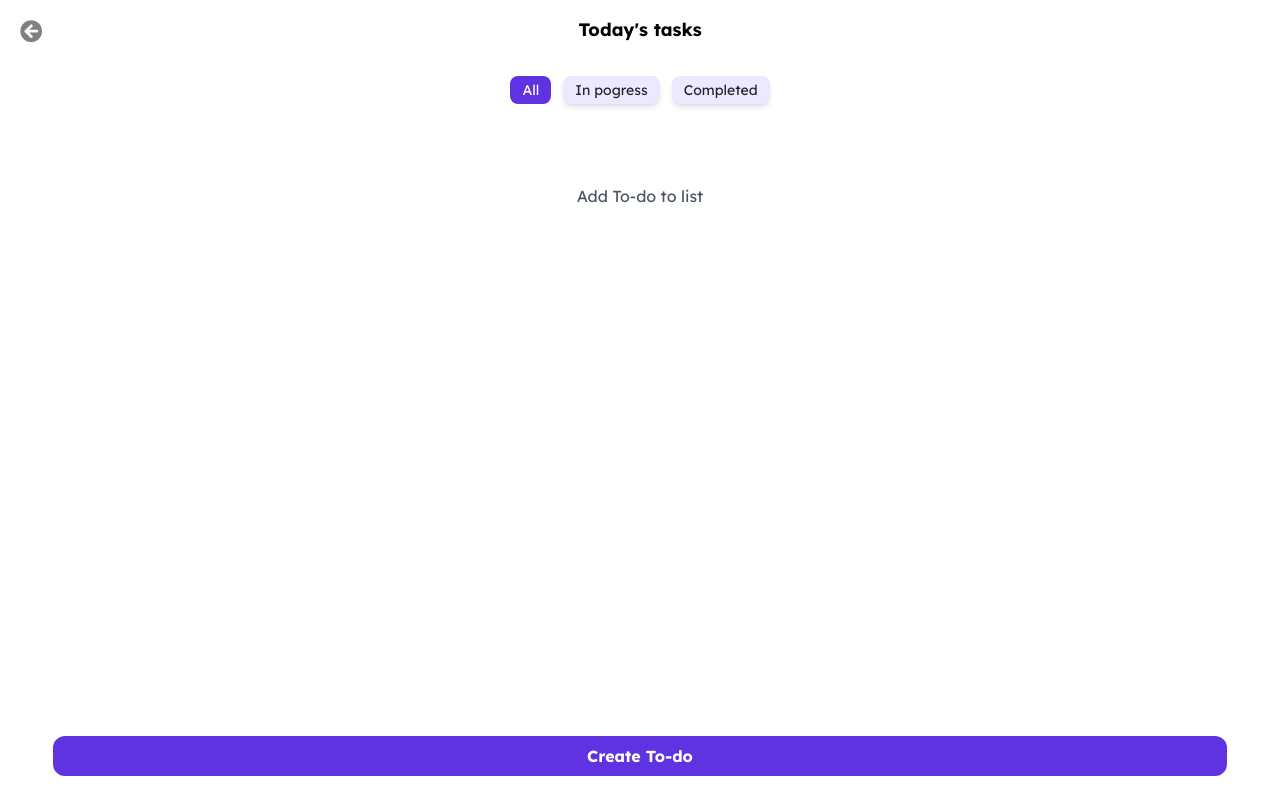
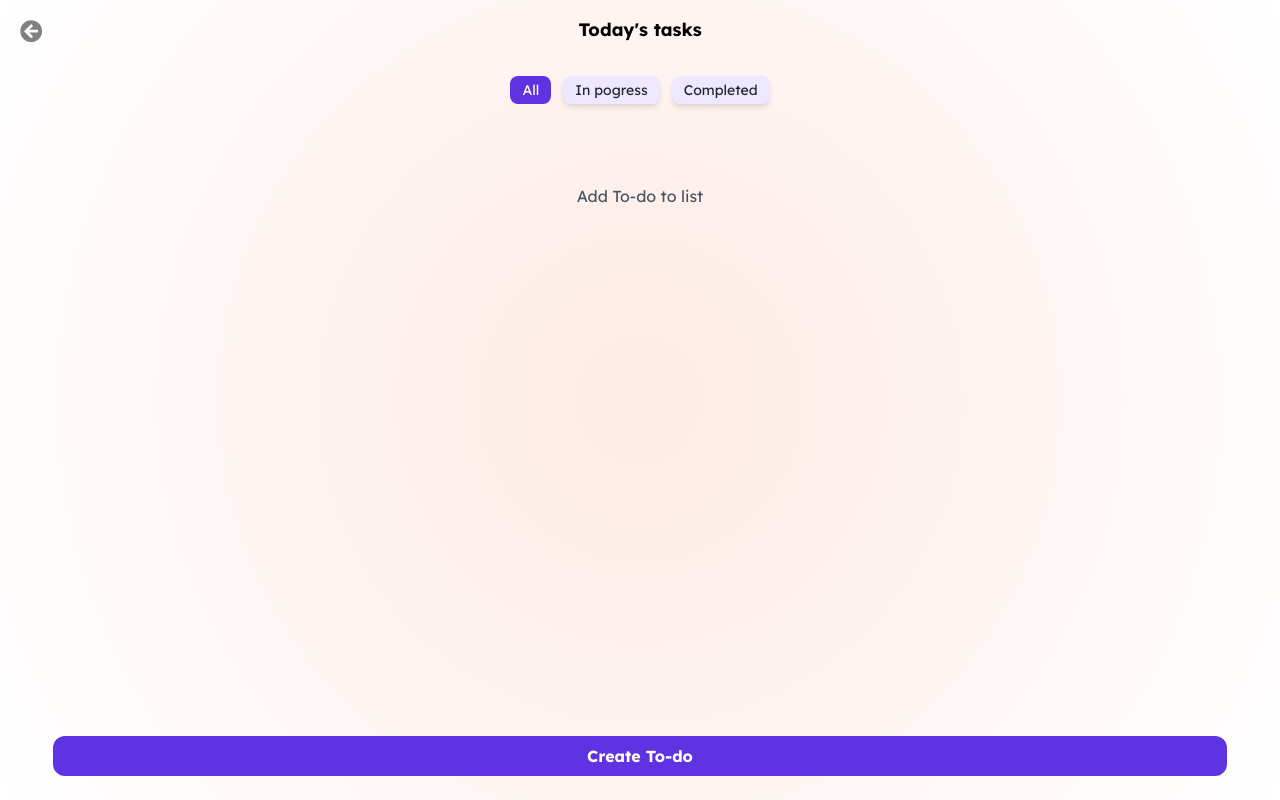
Before and after one commit to AngelRondag/Task-Management, a React (Vite) app: page /home in a window 1280 px wide. Built offline with nearby package versions, Linux system fonts and the light colour scheme.

Commit message:
[add] background

```diff
--- a/src/App/App.css
+++ b/src/App/App.css
@@ -0,0 +1,5 @@
+#root {
+    height: 100%;
+    background: rgb(253,231,225);
+    background: radial-gradient(circle, rgba(253,231,225,0.8799894957983193) 0%, rgba(255,255,255,1) 100%);
+}
--- a/src/Components/Task/index.jsx
+++ b/src/Components/Task/index.jsx
@@ -22,7 +22,7 @@ const Task = ({ pogress, title, description, time }) => {
     const btnInPogress = ' w-auto flex items-center justify-center bg-orange-200 text-orange-700  text-xs px-1 py-1 rounded-lg absolute bottom-4 right-4';
 
     return (
-        <div className='w-4/5 h-28 relative  shadow-md rounded-md'>
+        <div className='w-4/5 h-28 relative  shadow-md rounded-md bg-white'>
             <p className='font-normal text-xs mt-4 ml-3 text-gray-500 truncate break-words  w-1/2' >{description}</p>
             <p className='font-normal text-sm mt-1 ml-3'>{title}</p>
             <span
--- a/src/Pages/CreateTask/index.jsx
+++ b/src/Pages/CreateTask/index.jsx
@@ -68,6 +68,7 @@ const CreateTask = () => {
 
 
     return (
+        <div className='h-full'>
             <div className='flex  flex-col items-center gap-8'>
                 <span className='absolute top-5 left-5' onClick={goToBack}>
                     <IconBack color={'gray'} size={'1.4rem'} />
@@ -75,11 +76,11 @@ const CreateTask = () => {
                 <h1 className='text-center text-lg font-bold mt-4'>Add Todo</h1>
 
                 <label
-                className='flex flex-col w-4/5 h-14 p-3 text-gray-500 text-xs border shadow-lg rounded-lg'
+                    className='flex flex-col w-4/5 h-14 bg-white p-3 text-gray-500 text-xs border shadow-lg rounded-lg'
                     color='gray'
                 >Title
                     <input
-                    className='w-full h-full text-sm font-normal text-secondary outline-none'
+                        className='w-full h-full bg-transparent text-sm font-normal text-secondary outline-none'
                         onChange={handleChange}
                         value={toDo.title}
                         name='title'
@@ -88,10 +89,10 @@ const CreateTask = () => {
                 </label>
 
                 <label
-                className='flex flex-col w-4/5 h-30 p-3 text-gray-500 text-xs border shadow-lg rounded-lg'
+                    className='flex flex-col w-4/5 h-30 bg-white p-3 text-gray-500 text-xs border shadow-lg rounded-lg'
                 >Description
                     <textarea
-                    className='w-full h-full text-sm font-normal text-secondary outline-none'
+                        className='w-full h-full bg-transparent text-sm font-normal text-secondary outline-none'
 
                         onChange={handleChange}
                         value={toDo.description}
@@ -104,6 +105,7 @@ const CreateTask = () => {
                     onClick={saveTask}
                 />
             </div>
+        </div>
     )
 };
 
```
Lines whose indentation alone changed are shown as unchanged.
